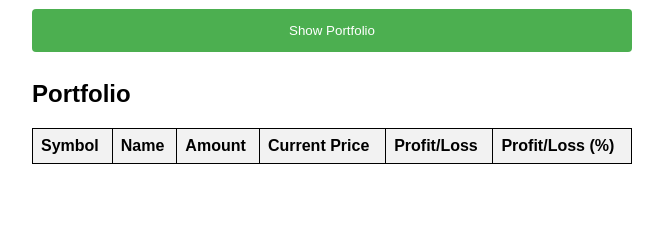
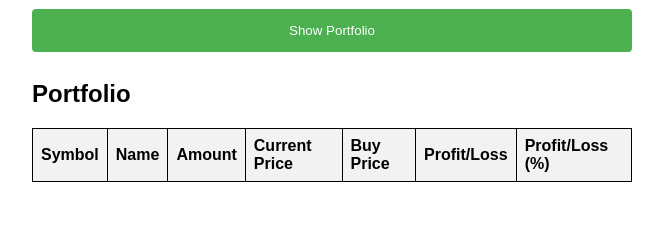
Before and after one commit to juliobellano/first-repo, a PHP site: page / in a window 1280 px wide. Shown: the part 365-592 px from the top of the page, without its empty margins (308-971 px from the left). Run offline with PHP 8.4, Linux system fonts and the light colour scheme; lists and menus that the app fills with data are empty.

Commit message:
updated index.php to implement the profit and loss function

```diff
--- a/index.php
+++ b/index.php
@@ -28,10 +28,10 @@
             const response = await fetch('get_portfolio.php');
             const portfolio = await response.json();
             const portfolioTable = document.getElementById("portfolioTable");
-            portfolioTable.innerHTML = "<tr><th>Symbol</th><th>Name</th><th>Amount</th><th>Current Price</th><th>Profit/Loss</th><th>Profit/Loss (%)</th></tr>";
+            portfolioTable.innerHTML = "<tr><th>Symbol</th><th>Name</th><th>Amount</th><th>Current Price</th><th>Buy Price</th><th>Profit/Loss</th><th>Profit/Loss (%)</th></tr>";
             portfolio.forEach(stock => {
                 const row = document.createElement("tr");
-                row.innerHTML = `<td>${stock.symbol}</td><td>${stock.name}</td><td>${stock.amount}</td><td>${stock.current_price}</td><td>${stock.profit_loss}</td><td>${stock.profit_loss_percent}%</td>`;
+                row.innerHTML = `<td>${stock.symbol}</td><td>${stock.name}</td><td>${stock.amount}</td><td>${stock.current_price}</td><td>${stock.buy_price}</td><td>${stock.profit_loss}</td><td>${stock.profit_loss_percent}%</td>`;
                 portfolioTable.appendChild(row);
             });
         }
@@ -55,7 +55,7 @@
 
         <h2>Portfolio</h2>
         <table id="portfolioTable">
-            <tr><th>Symbol</th><th>Name</th><th>Amount</th><th>Current Price</th><th>Profit/Loss</th><th>Profit/Loss (%)</th></tr>
+            <tr><th>Symbol</th><th>Name</th><th>Amount</th><th>Current Price</th><th>Buy Price</th><th>Profit/Loss</th><th>Profit/Loss (%)</th></tr>
         </table>
     </div>
 </body>
```
